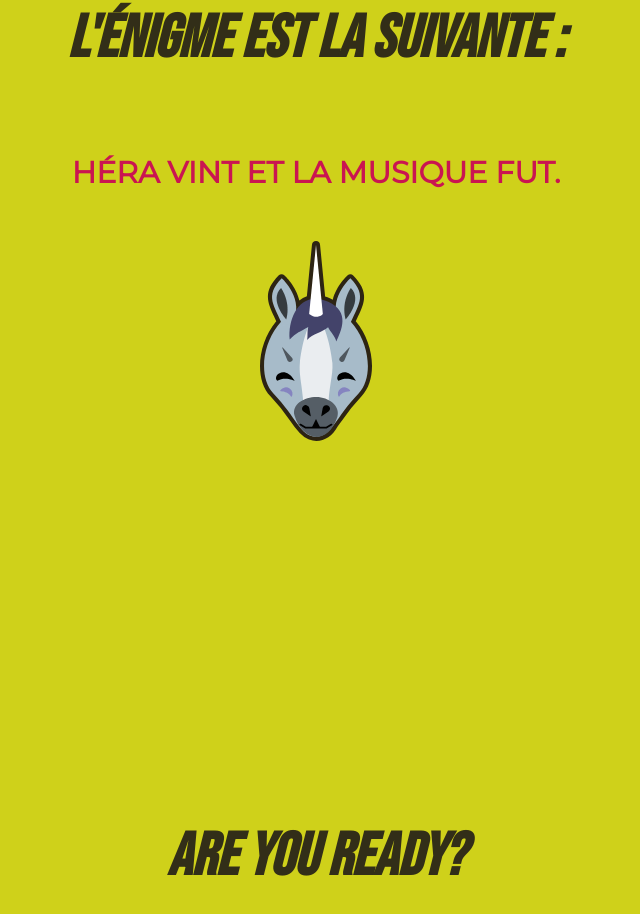
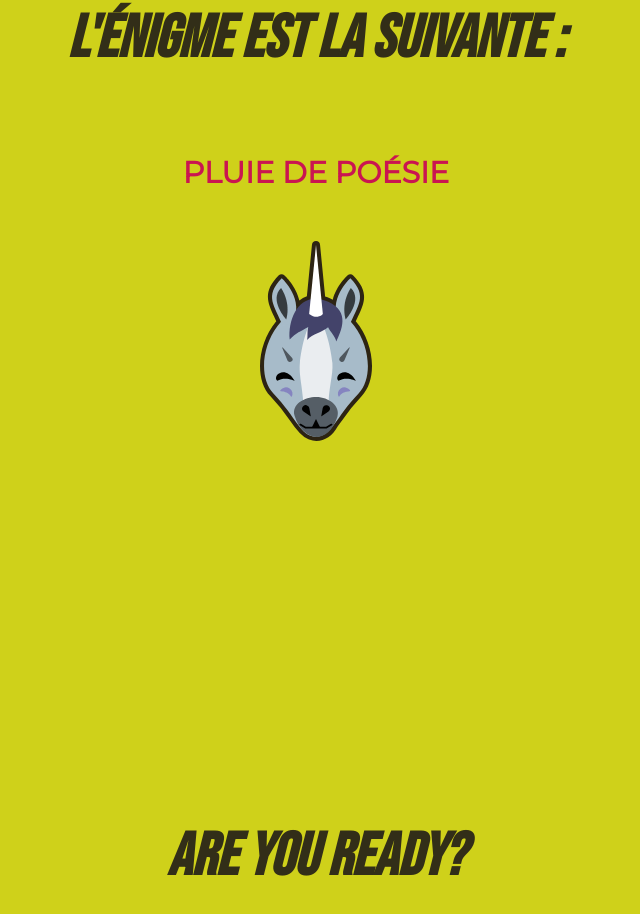
Before and after one commit to gabriellelailler/2potdefleur, a plain HTML site: page index.html in a window 1280 px wide. Shown: the part 1792-2706 px from the top of the page, without its empty margins (324-964 px from the left). Drawn offline with Linux system fonts and the light colour scheme; a web font is replaced by a local one.

Commit message:
Add files via upload

```diff
--- a/index.html
+++ b/index.html
@@ -27,7 +27,8 @@
 <div class="enigma">
         <body>
                 <h4><em>L'énigme est la suivante :</em></h>
-                <h5>HÉRA VINT ET LA MUSIQUE FUT.</h5>
+                <br>
+                <h5>PLUIE DE POÉSIE</h5>
         </body>
         <img src="images/lili.svg" alt="picture description" height="200">
 </div>
```
